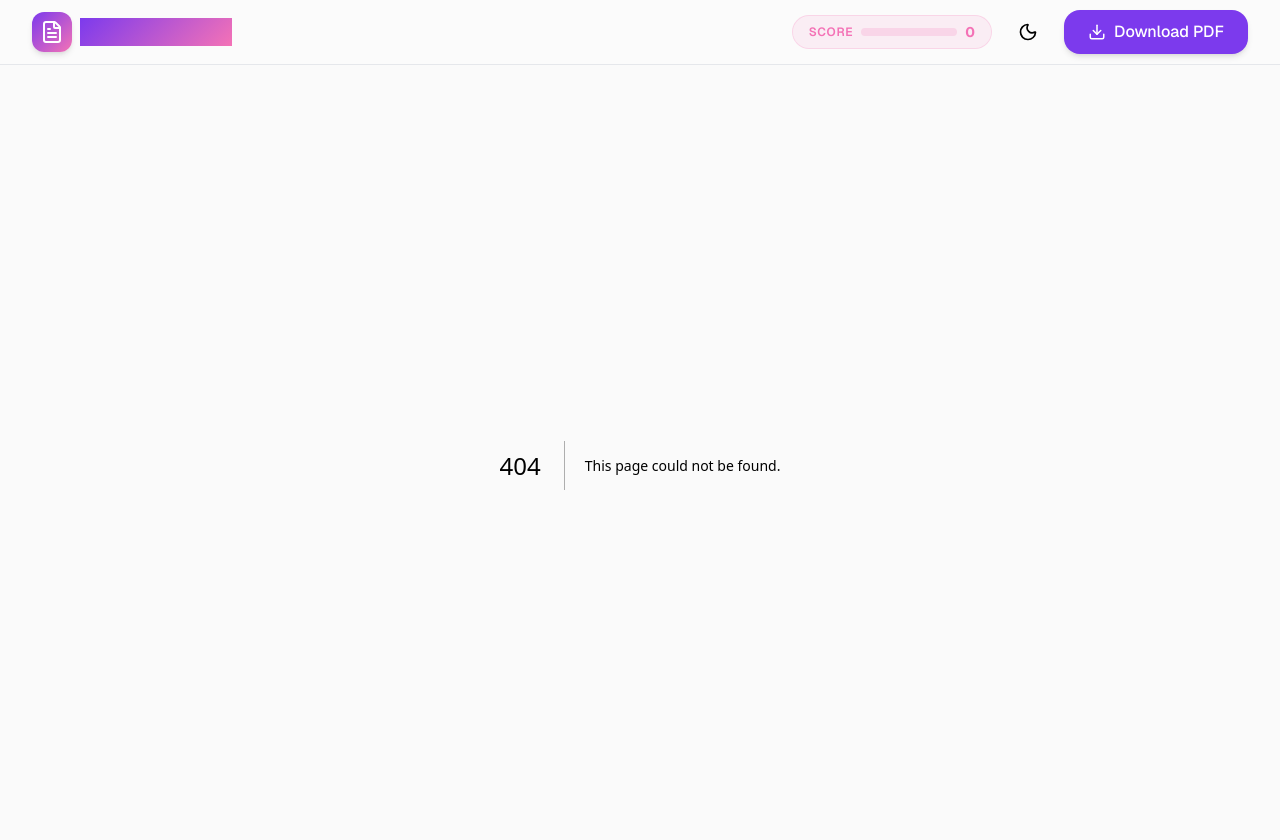
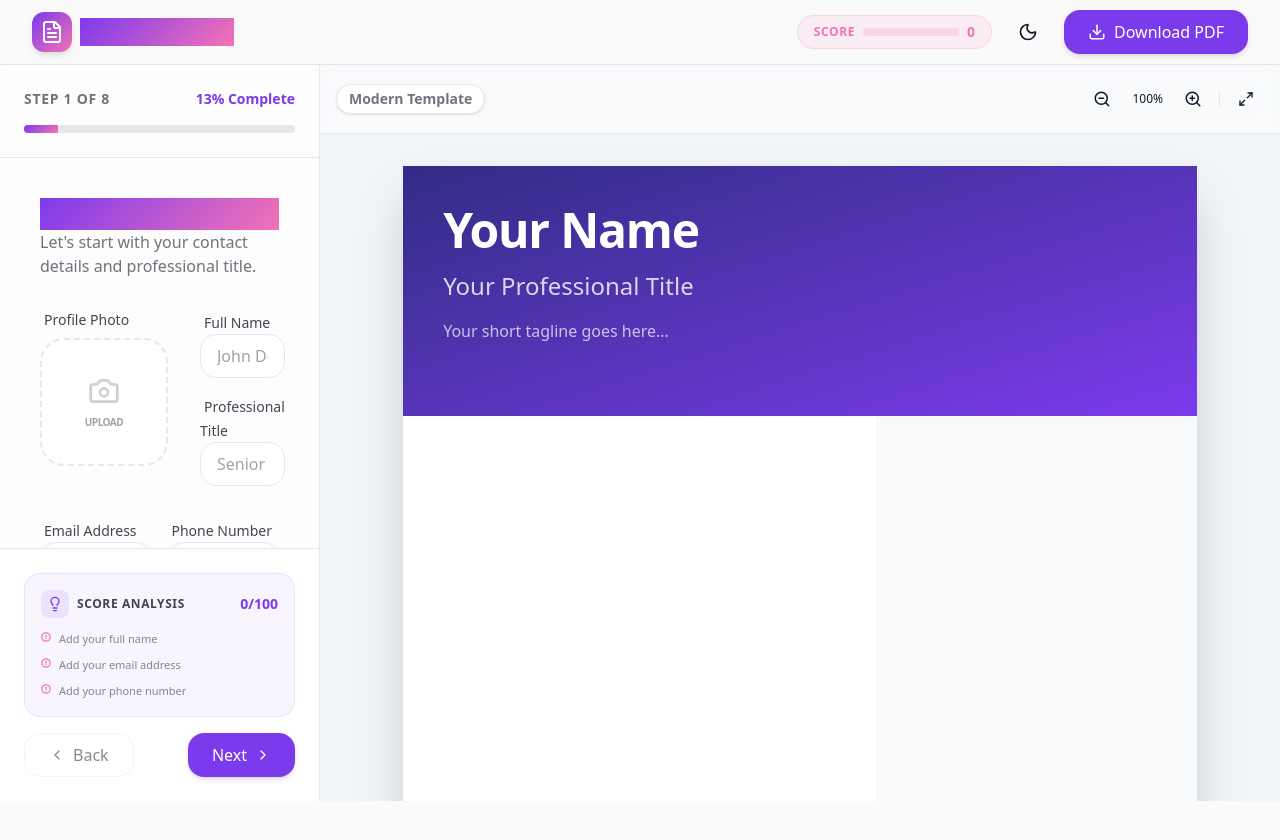
Before and after one commit to kingDav135/Resume-Generator, a Next.js app: page /builder in a window 1280 px wide. Before the commit this address had no page. Shown: the top 840 px of the page. After the commit the page ends 801 px from the top, so only its background shows below. Built offline with nearby package versions, Linux system fonts and the light colour scheme.

Commit message:
Move builder to /builder route

```diff
--- a/src/app/layout.tsx
+++ b/src/app/layout.tsx
@@ -1,17 +1,6 @@
 import type { Metadata } from "next";
-import { Geist, Geist_Mono } from "next/font/google";
 import "./globals.css";
 import { Navbar } from "@/components/builder/Navbar";
-
-const geistSans = Geist({
-  variable: "--font-geist-sans",
-  subsets: ["latin"],
-});
-
-const geistMono = Geist_Mono({
-  variable: "--font-geist-mono",
-  subsets: ["latin"],
-});
 
 export const metadata: Metadata = {
   title: "Progressive Resume Builder | Professional SaaS Resume",
@@ -25,7 +14,7 @@
 }>) {
   return (
     <html lang="en">
-      <body className={`${geistSans.variable} ${geistMono.variable} antialiased`}>
+      <body className="antialiased font-sans">
         <div className="flex flex-col min-h-screen">
           <Navbar />
           <main className="flex-1 bg-background">
```
Also changed, not shown: src/app/builder/page.tsx (renamed from src/app/page.tsx).
